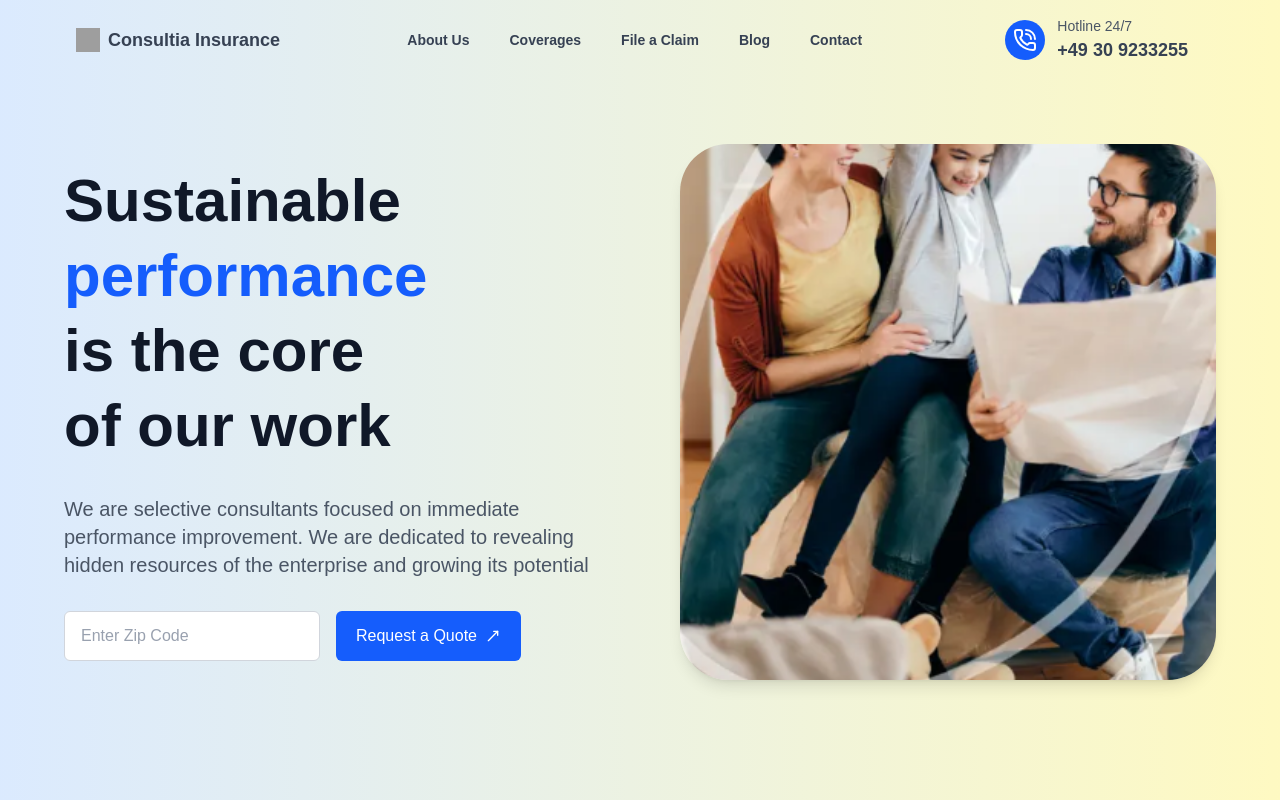
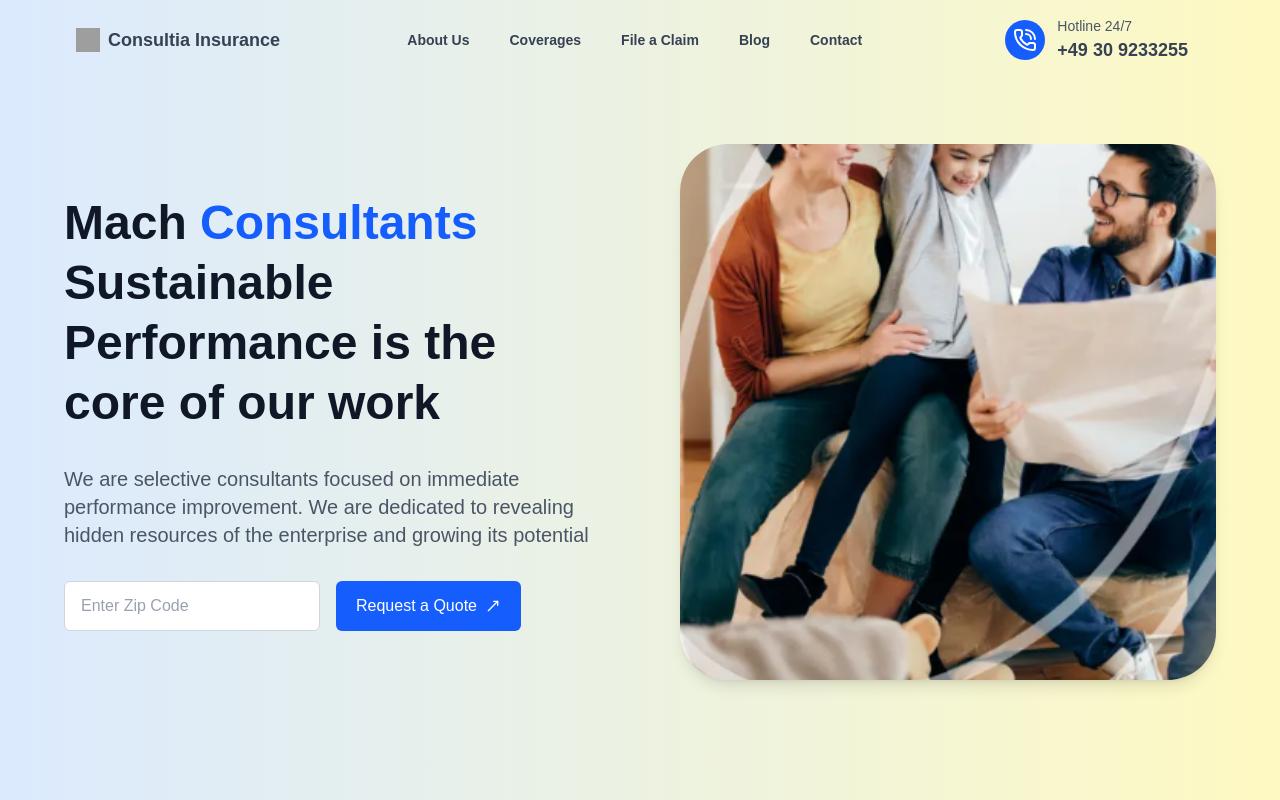
Before and after one commit to codenihar/mach-consultants, a Next.js app: page / in a window 1280 px wide. Shown: the top 800 px of the page. Built offline with nearby package versions, Linux system fonts and the light colour scheme; grey boxes are pictures that could not be loaded.

Commit message:
updatedhero

```diff
--- a/src/components/HeroSection.tsx
+++ b/src/components/HeroSection.tsx
@@ -7,13 +7,10 @@ const HeroSection: React.FC = () => {
       <div className="max-w-6xl mx-auto flex flex-col-reverse lg:flex-row items-center justify-between gap-8 md:gap-12 lg:gap-20 w-full">
         {/* Left Section */}
         <div className="flex-1 w-full mt-8 lg:mt-0">
-          <h1 className="text-3xl md:text-4xl lg:text-5xl xl:text-6xl font-bold text-gray-900 mb-4 sm:mb-6 leading-tight">
-            Sustainable <span className="text-blue-600">performance</span>
+          <h1 className="text-3xl md:text-4xl lg:text-5xl font-bold text-gray-900 mb-4 sm:mb-6 leading-tight">
+            Mach <span className="text-blue-600">Consultants</span>
             <br />
-            is the core
-            <br />
-            of our work
-            <br />
+            Sustainable Performance is the core of our work
           </h1>
 
           <p className="text-gray-600 text-base sm:text-lg md:text-xl my-4 sm:my-6 md:my-8 max-w-2xl">
```
